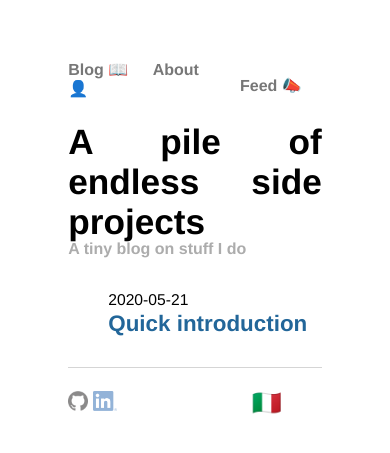
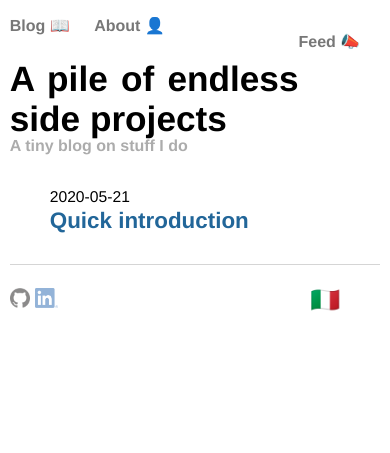
Before and after one commit to albertosantagostino/albertosantagostino.github.io, a Jekyll site: the page built from index.html, in a window 390 px wide. Shown: the top 453 px of the page. Built offline with Jekyll 4.4.1, drawn with Linux system fonts in a browser that asks for light colours.

Commit message:
Add scaling for mobile (RWD tag)

```diff
--- a/_layouts/default.html
+++ b/_layouts/default.html
@@ -5,6 +5,7 @@
 
 <head>
     <title>{{ page.title }}</title>
+    <meta name="viewport" content="width=device-width, initial-scale=1.0">
     <link rel="stylesheet" type="text/css" href="/css/main.css">
     <link rel="shortcut icon" type="image/svg" href="/media/icons/favicon.svg" />
 </head>
--- a/css/main.css
+++ b/css/main.css
@@ -13,11 +13,22 @@ div{
     text-align: justify;
     text-justify: inter-word;
 }
-body {
-    margin: 60px auto;
-    width: 65%;
-    background-color: #ffffff;
+
+@media (min-width: 1200px) {
+    body {
+        margin: 60px auto;
+        width: 65%;
+        background-color: #ffffff;
+    }
 }
+@media only screen and (max-width: 767px) {
+    body {
+        margin: 10px auto;
+        width: 95%;
+        background-color: #ffffff;
+    }
+}
+
 nav ul {
     font-weight: bold;
 }
```
